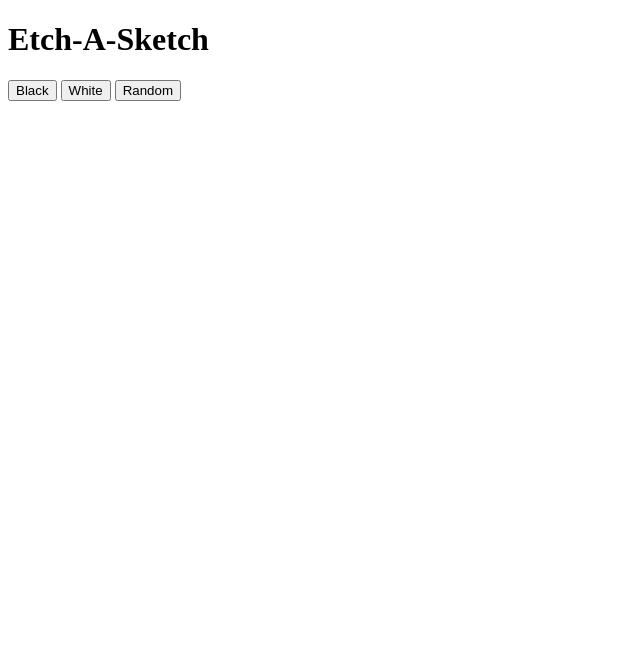
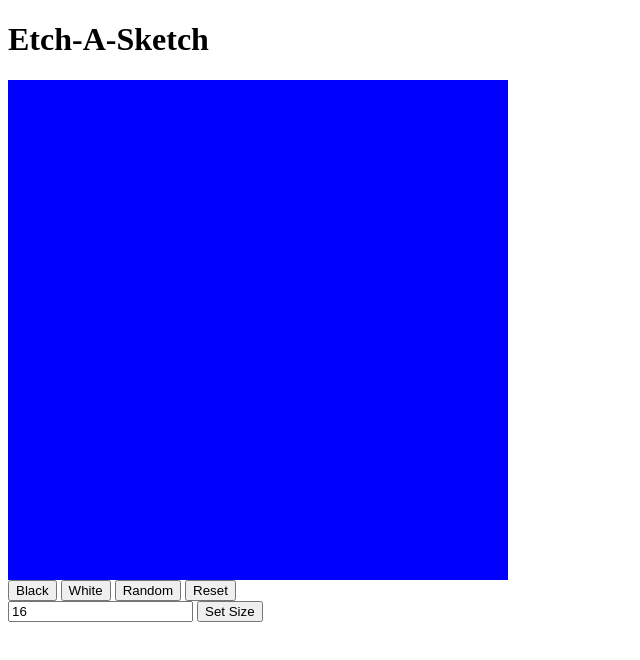
Before and after one commit to Steven-Jarmell/Odin-Project-Projects, a plain HTML site: page etch-a-sketch/index.html in a window 1280 px wide. Shown: the whole page, without its empty margins (0-640 px from the left). Drawn offline with Linux system fonts and the light colour scheme.

Commit message:
Added the draw feature in one color

```diff
--- a/etch-a-sketch/index.html
+++ b/etch-a-sketch/index.html
@@ -17,9 +17,14 @@
                     <button>Black</button>
                     <button>White</button>
                     <button>Random</button>
+                    <button>Reset</button>
+                </div>
+                <div>
+                    <input type="text" placeholder="Size of Board" value="16" onchange="changeSize(this.value)">
+                    <button>Set Size</button>
                 </div>
             </div>
         </div>
-        <script src="main.js"></script>
     </body>
+    <script src="main.js"></script>
 </html>
--- a/etch-a-sketch/main.js
+++ b/etch-a-sketch/main.js
@@ -1,2 +1,29 @@
-const containerDiv = document.createElement('div');
-containerDiv.classList('grid-container');
+function populateBoard(size) {
+    let board = document.querySelector('.board');
+    let squares = board.querySelectorAll('div');
+    squares.forEach(div => div.remove());
+    board.style.gridTemplateColumns = `repeat(${size}, 1fr)`;
+    board.style.gridTemplateRows = `repeat(${size}, 1fr)`;
+
+    let amount = size * size;
+    for(let i = 0; i < amount; i++) {
+        let square = document.createElement('div');
+        square.addEventListener('mouseover', () => {
+            square.style.backgroundColor='black';
+        });
+        square.style.backgroundColor = 'blue';
+        board.insertAdjacentElement('beforeend', square);
+    }
+}
+
+populateBoard(16);
+
+function changeSize(input) {
+    if (input > 100|| input <= 2) {
+        console.log("Invalid input");
+    }
+    else {
+        populateBoard(input);
+        console.log("Valid input");
+    }
+}
--- a/etch-a-sketch/styles.css
+++ b/etch-a-sketch/styles.css
@@ -0,0 +1,5 @@
+.board {
+    width: 500px;
+    height: 500px;
+    display: grid;
+}
```
